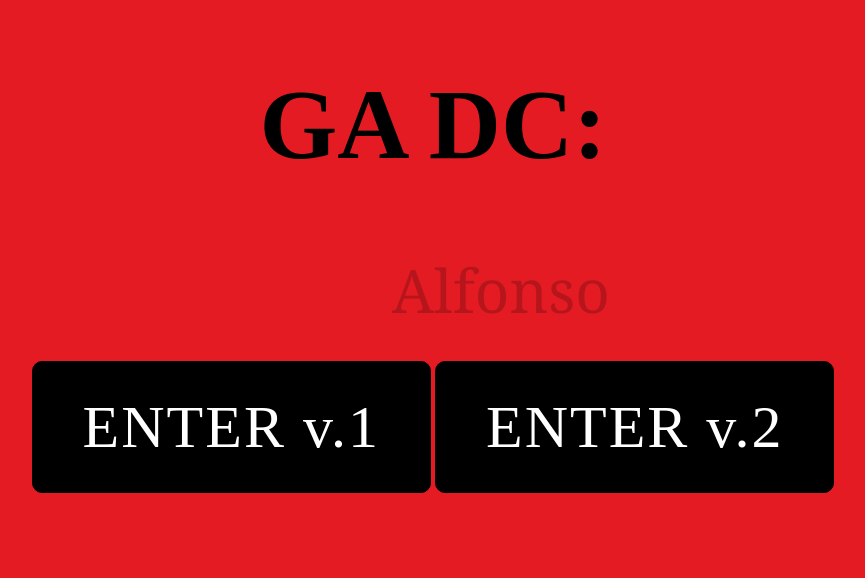
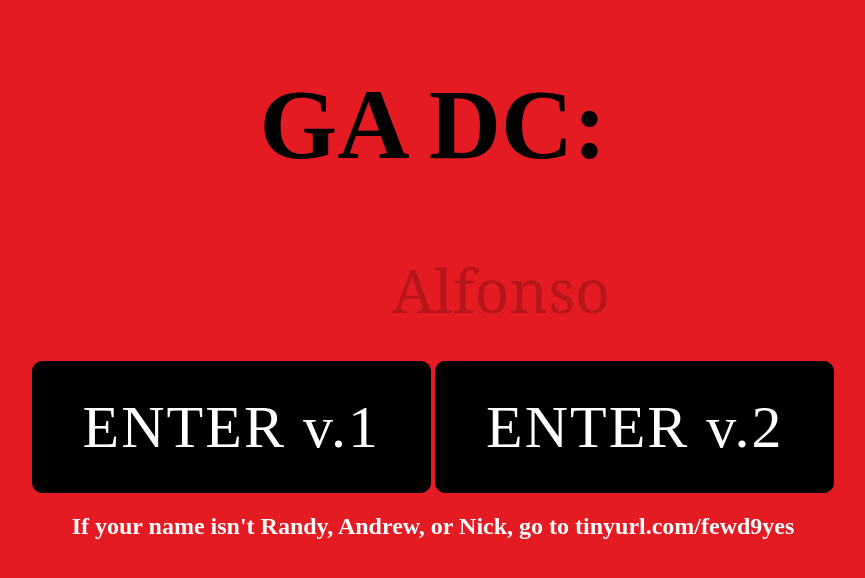
Before and after one commit to ShanazFC/Final-Project, a plain HTML site: page index.html in a window 1280 px wide. Shown: the whole page, without its empty margins (207-1072 px from the left). Drawn offline with nearby package versions, Linux system fonts and the light colour scheme; a web font is replaced by a local one.

Commit message:
fewd9yes

```diff
--- a/index.html
+++ b/index.html
@@ -21,6 +21,8 @@
 
 		<button class="enter"><a href="http://shanazfc.github.com/GADC_Shoutouts">ENTER v.1</a></button>
 		<button class="enter"><a href="lander.html">ENTER v.2</a></button>
+
+		<h2> <a href="http://shanazfc.github.io/FEWD_Demo">If your name isn't Randy, Andrew, or Nick, go to tinyurl.com/fewd9yes</h2></a>
 </div>
 <script src="https://ajax.googleapis.com/ajax/libs/jquery/2.1.3/jquery.min.js"></script>
 <script src="dist/morphext.js"></script>
```
